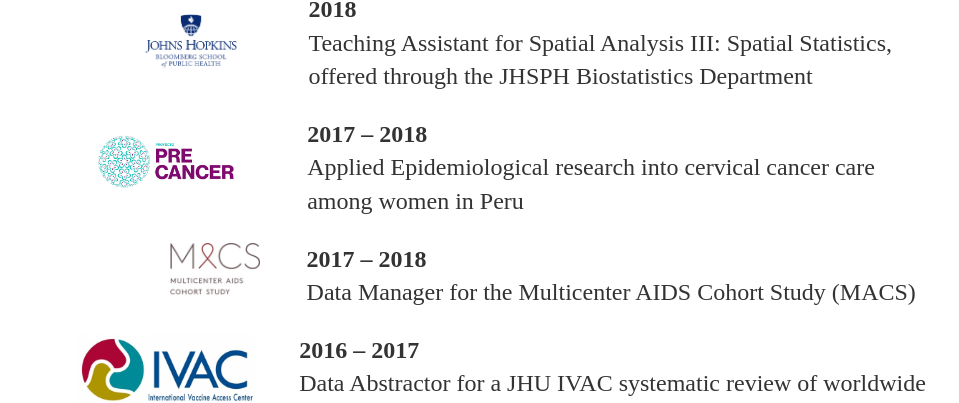
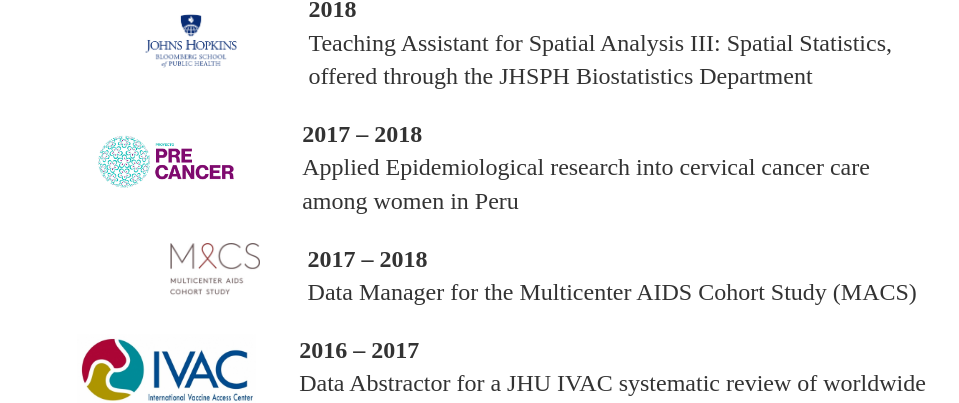
Before and after one commit to Ben4444/Ben4444.github.io, a Jekyll site: the page experience/index.html, which Jekyll copies as it is, in a window 1280 px wide. Shown: the part 545-948 px from the top of the page, without its empty margins (160-1119 px from the left). Built offline with Jekyll 4.4.1, drawn with Linux system fonts in a browser that asks for light colours.

Commit message:
Update index.html
margins

```diff
--- a/experience/index.html
+++ b/experience/index.html
@@ -40,12 +40,12 @@
 				Teaching Assistant for Spatial Analysis III: Spatial Statistics, offered through the JHSPH Biostatistics Department
 			</p>
  			<p>
-				<img src="../assets/images/proyecto_pre_cancer.png" alt="Proyecto Precancer Logo" width="20%" height="20%" align="left" style="margin:0px 50px 0px 46px">
+				<img src="../assets/images/proyecto_pre_cancer.png" alt="Proyecto Precancer Logo" width="20%" height="20%" align="left" style="margin:0px 45px 0px 46px">
 				<strong>2017 – 2018</strong><br>
 				Applied Epidemiological research into cervical cancer care among women in Peru
 			</p>
  			<p>
-				<img src="../assets/images/MACS-logo.jpg" alt="MACS Logo" width="10%" height="10%" align="left" style="margin:0px 47px 0px 138px">
+				<img src="../assets/images/MACS-logo.jpg" alt="MACS Logo" width="10%" height="10%" align="left" style="margin:0px 48px 0px 138px">
 				<strong>2017 – 2018</strong><br>
 				Data Manager for the Multicenter AIDS Cohort Study (MACS)
 			</p>
```
